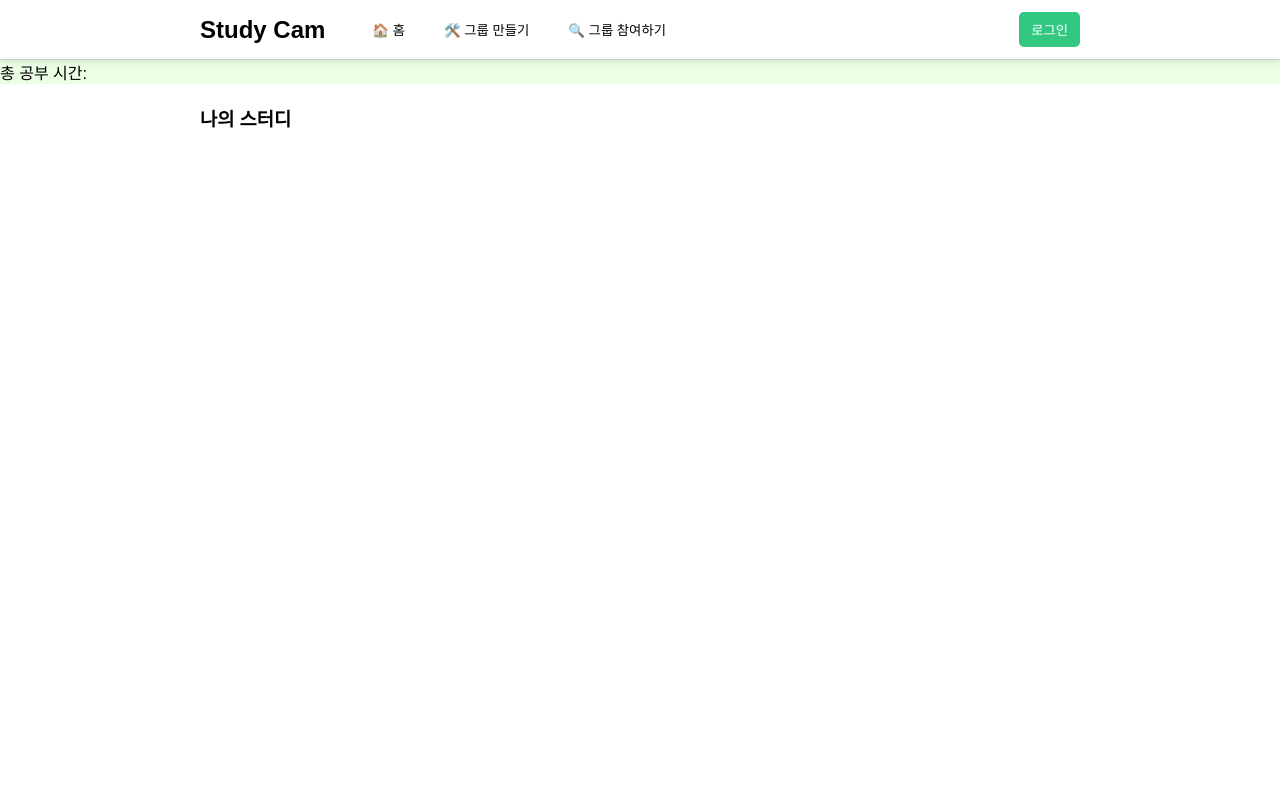
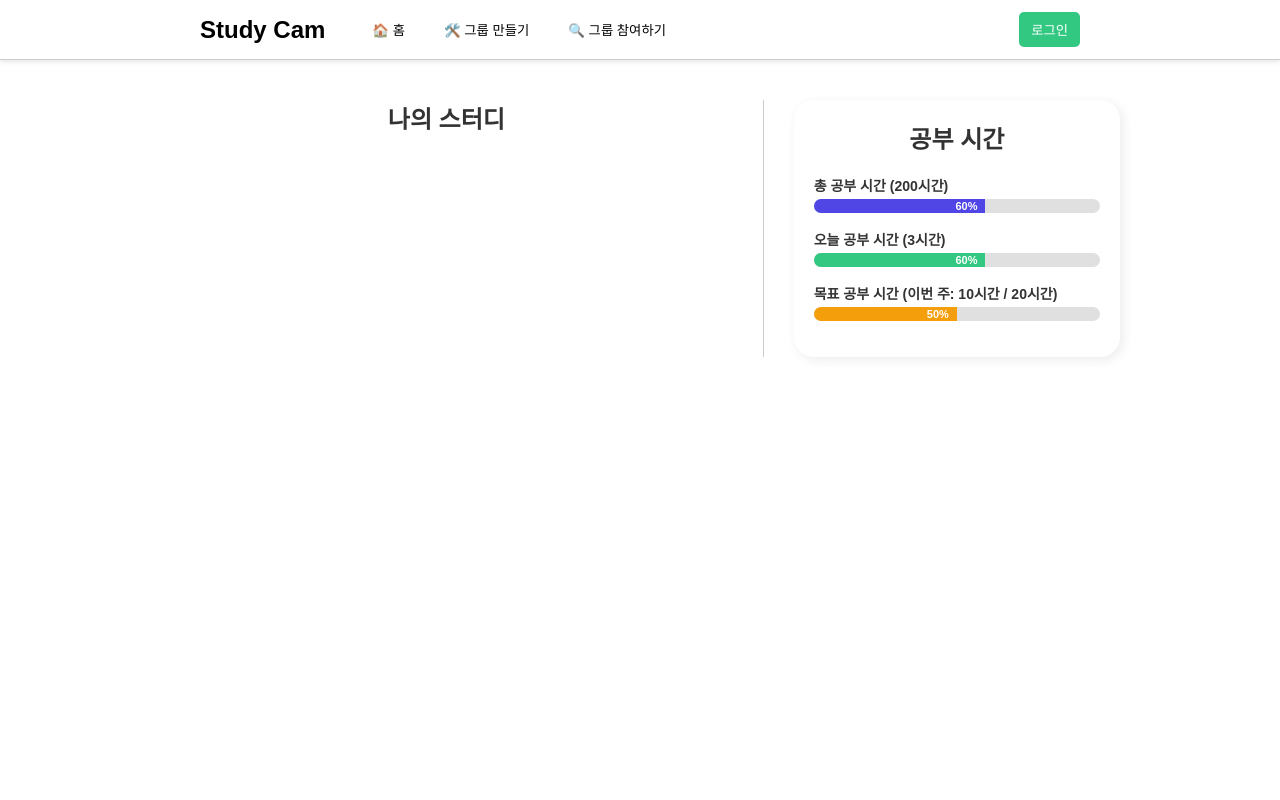
Before and after one commit to ggam9/PBL2, a Flask app: template templates/my_page.html in a window 1280 px wide. Run offline with Flask 3, Linux system fonts and the light colour scheme; the template is opened without the code that fills it, so the values that code supplies are empty.

Commit message:
my_page.html
ui 수정, 추후 공부시간 데이터 연계

```diff
--- a/templates/my_page.html
+++ b/templates/my_page.html
@@ -3,135 +3,216 @@
 {% block title %}마이페이지{% endblock %}
 
 {% block content %}
-
-<!DOCTYPE html>
-<html lang="ko">
-<head>
-  <meta charset="UTF-8" />
-  <meta name="viewport" content="width=device-width, initial-scale=1.0"/>
-  <title>홈</title>
 <style>
-    * {
+    body {
+        font-family: Arial, sans-serif;
         margin: 0;
-      padding: 0;
-      box-sizing: border-box;
-      font-family: Arial, sans-serif;
-    }
-
-    body {
-      height: 100vh;
-      display: flex;
-      flex-direction: column;
-      background-color: #ebffe5;
-    }
-
-    .topbar {
-      background: #fff;
-      padding: 0 200px;
-      display: flex;
-      justify-content: space-between;
-      align-items: center;
-      box-shadow: 0 2px 5px rgba(0, 0, 0, 0.1);
-      height: 60px;
-      border-bottom: 1px solid #ccc;
-    }
-    .topbar a{
-      font-size: 22px;
-      font-weight: bold;
-      color: #000;
-      text-decoration: none;
-    }
-
-    .topbar-left {
-      display: flex;
-      align-items: center;
-      gap: 15px;
-    }
-
-    .topbar-left h2 {
-      margin-right: 20px;
-    }
-
-    .topbar-left button {
-      padding: 20px 12px;
-      border: none;
-      border-radius: 5px;
-      cursor: pointer;
-      background: #fff;
-      color: rgb(0, 0, 0);
-    }
-    .topbar-left button:hover{
-        background-color: #ebffe5;
-    }
-
-    .top-buttons {
-      display: flex;
-      align-items: center;
-    }
-
-    .top-buttons .username {
-      margin: 0 10px;
-      font-weight: bold;
-    }
-
-    .top-buttons button {
-      padding: 8px 12px;
-      border: none;
-      border-radius: 5px;
-      cursor: pointer;
-      margin-left: 5px;
-      background: #32c882;
-      color: rgb(255, 255, 255);
+        background-color: #fff;
     }
 
     .container {
-      flex: 1;
-      padding: 20px 200px;
-      background: white;
+        max-width: 1000px;
+        margin: 40px auto;
+        padding: 0 20px;
+        display: flex;
+        gap: 20px;
     }
 
-    .section {
-      display: none;
+    .left-panel {
+        flex: 2;
+    }
+    .separator {
+        width: 1px;
+        background-color: #ccc;
+        margin: 0 10px;
+    }
+    .right-panel {
+        flex: 1;
+        background-color: white;
+        border-radius: 20px;
+        box-shadow: 3px 3px 12px rgba(0, 0, 0, 0.08);
+        padding: 20px;
+        display: flex;
+        flex-direction: column;
+        justify-content: flex-start;
     }
 
-    .section.active {
-      display: block;
-    }
-    .card-buttons {
-      display: flex;
-      margin-top: 50px;
+    .panel-header {
+        text-align: center;
+        margin-bottom: 20px;
     }
 
-    .card-buttons button {
-      width: 200px;
-      height: 150px;
+    .panel-header h3 {
+        font-size: 24px;
+        font-weight: bold;
+        color: #333;
+    }
+
+    .card-grid {
+        display: grid;
+        grid-template-columns: repeat(auto-fill, minmax(300px, 1fr));
+        gap: 20px;
+    }
+
+    .card-box {
+        background-color: white;
+        border-radius: 20px;
+        box-shadow: 3px 3px 12px rgba(0, 0, 0, 0.08);
+        transition: transform 0.2s, box-shadow 0.2s;
+        cursor: pointer;
+        overflow: hidden;
+        display: flex;
+        flex-direction: column;
+    }
+
+    .card-box:hover {
+        transform: translateY(-5px);
+        box-shadow: 5px 5px 18px rgba(0, 0, 0, 0.12);
+    }
+
+    .card-content {
+        padding: 20px;
+        flex: 1;
+        display: flex;
+        flex-direction: column;
+        justify-content: space-between;
+    }
+
+    .card-title {
         font-size: 20px;
-      border: none;
-      border-radius: 20px;
+        font-weight: bold;
+        color: #333;
+        margin-bottom: 10px;
+    }
+
+    .card-desc {
+        font-size: 14px;
+        color: #666;
+        margin-bottom: 8px;
+    }
+
+    .card-btn {
+        align-self: flex-start;
+        padding: 10px 20px;
         background-color: #32c882;
         color: white;
-      cursor: pointer;
-      box-shadow: 0 4px 10px rgba(0, 0, 0, 0.15);
-      transition: transform 0.2s, background-color 0.3s;
+        border: none;
+        border-radius: 8px;
+        font-weight: bold;
+        text-decoration: none;
+        transition: background-color 0.2s;
     }
 
-    .card-buttons button:hover {
-      background-color: #28a971;
-      transform: scale(1.05);
+    .card-btn:hover {
+        background-color: #206f4a;
     }
 
+    .stats {
+        flex: 1;
+    }
+
+    .stats h4 {
+        font-size: 18px;
+        margin-bottom: 10px;
+        color: #333;
+    }
+
+    .stats p {
+        font-size: 14px;
+        margin-bottom: 16px;
+        color: #666;
+    }
+
+    .set-btn {
+        padding: 12px;
+        background-color: #32c882;
+        color: white;
+        border: none;
+        border-radius: 8px;
+        font-weight: bold;
+        text-align: center;
+        text-decoration: none;
+        transition: background-color 0.2s;
+    }
+
+    .set-btn:hover {
+        background-color: #206f4a;
+    }
+    .study-info {
+        flex: 2;
+        min-width: 200px;
+    }
+    .progress-title {
+        font-size: 14px;
+        font-weight: bold;
+        margin-bottom: 4px;
+        color: #333;
+    }
+
+    .progress-bar {
+        width: 100%;
+        background-color: #e0e0e0;
+        border-radius: 10px;
+        overflow: hidden;
+        margin-bottom: 16px;
+        height: 14px;
+    }
+
+    .progress-fill {
+        height: 100%;
+        text-align: right;
+        padding-right: 8px;
+        line-height: 14px;
+        font-size: 11px;
+        font-weight: bold;
+        color: white;
+    }
+
+    .bar-total { background-color: #4f46e5; }
+    .bar-today { background-color: #32c882; }
+    .bar-goal { background-color: #f59e0b; }
 </style>
-</head>
-<body>
-  <p>총 공부 시간: {{ formatted_study_time }}</p>
+
 <div class="container">
+    <div class="left-panel">
+        <div class="panel-header">
             <h3>나의 스터디</h3>
         </div>
-  <script>
-    function logout(){
-      location.href='login.html';
-    }
-  </script>
-</body>
-</html>
+        <div class="card-grid">
+            {% for pu in joined_posts %}
+            <div class="card-box" onclick="location.href='{{ url_for('group_page', post_id=pu.post.id) }}'">
+                <div class="card-content">
+                    <div>
+                        <div class="card-title">{{ pu.post.title }}</div>
+                        <div class="card-desc">인원 수: {{ pu.post.member_count }}명</div>
+                        <div class="card-desc">주제: {{ pu.post.subject }}</div>
+                    </div>
+                    <a href="{{ url_for('group_page', post_id=pu.post.id) }}" class="card-btn">바로 가기</a>
+                </div>
+            </div>
+            {% endfor %}
+        </div>
+    </div>
+    <div class="separator"></div>
+    <div class="right-panel">
+        <div class="panel-header">
+            <h3>공부 시간</h3>
+        </div>
+        <div class="study-info">
+            <div class="progress-title">총 공부 시간 (200시간)</div>
+            <div class="progress-bar">
+                <div class="progress-fill bar-total" style="width: 60%;">60%</div>
+            </div>
+
+            <div class="progress-title">오늘 공부 시간 (3시간)</div>
+            <div class="progress-bar">
+                <div class="progress-fill bar-today" style="width: 60%;">60%</div>
+            </div>
+
+            <div class="progress-title">목표 공부 시간 (이번 주: 10시간 / 20시간)</div>
+                <div class="progress-bar">
+            <div class="progress-fill bar-goal" style="width: 50%;">50%</div>
+          </div>
+    </div>
+</div>
 {% endblock %}
```
Lines whose indentation alone changed are shown as unchanged.
